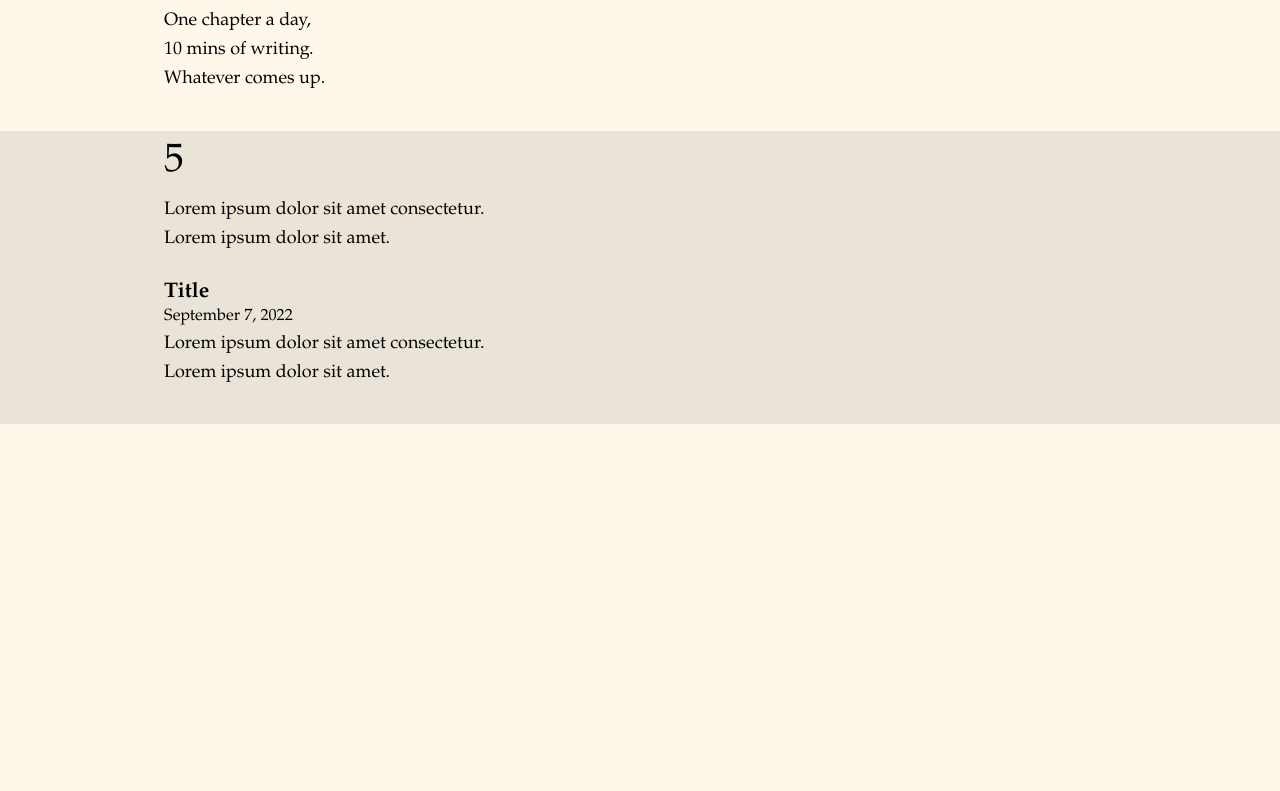
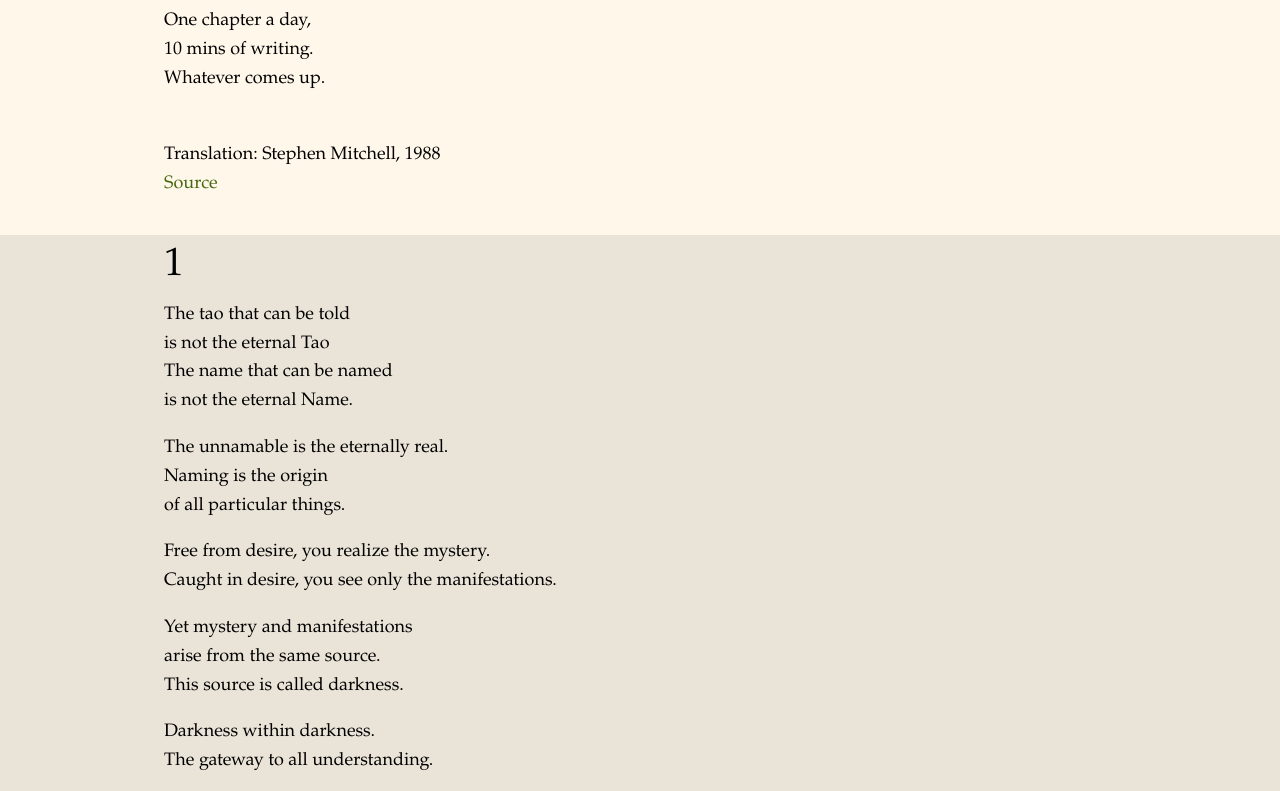
Before and after one commit to chrissoncrant/tao-te-ching, a plain HTML site: page index.html in a window 1280 px wide. Shown: the part 161-952 px from the top of the page. Before the commit the page ends 800 px from the top, so only its background shows below. Drawn offline with Linux system fonts and the light colour scheme.

Commit message:
added cited section; added first day

```diff
--- a/index.html
+++ b/index.html
@@ -28,22 +28,64 @@
                 <p>Whatever comes up.</p>
             </div>
         </section>
+
+        <section class="page-section source-section">
+            <div class="inner-column">
+                <p>Translation: Stephen Mitchell, 1988</p>
+                <cite><a href="https://ttc.tasuki.org/display:Code:sm/section:1" target="_blank">Source</a></cite>
+            </div>
+        </section>
         <section class="page-section bg-one chapters-section">
             <article class="inner-column chapter-one">
                 <section class="chapter-section">
-                    <h2 class="chapter-number">5</h2>
+                    <h2 class="chapter-number">1</h2>
                     <div class="chapter-container">
-                        <p>Lorem ipsum dolor sit amet consectetur.</p>
-                        <p>Lorem ipsum dolor sit amet.</p>
+                        <div class="verse">
+                            <p>The tao that can be told</p>
+                            <p>is not the eternal Tao</p>
+                            <p>The name that can be named</p>
+                            <p>is not the eternal Name.</p>
+                        </div>
+
+                        <div class="verse">
+                            <p>The unnamable is the eternally real.</p>
+                            <p>Naming is the origin</p>
+                            <p>of all particular things.</p>
+                        </div>
+
+                        <div class="verse">
+                            <p>Free from desire, you realize the mystery.</p>
+                            <p>Caught in desire, you see only the manifestations.</p>
+                        </div>
+
+                        <div class="verse">
+                            <p>Yet mystery and manifestations</p>
+                            <p>arise from the same source.</p>
+                            <p>This source is called darkness.</p>
+                        </div>
+
+                        <div class="verse">
+                            <p>Darkness within darkness.</p>
+                            <p>The gateway to all understanding.</p>
+                        </div>
                     </div>
                 </section>
 
                 <section class="my-writing-section">
-                    <h3>Title</h3>
-                    <span class="date">September 7, 2022</span>
+                    <h3>Roots in Emptiness</h3>
+                    <span class="date">September 8, 2022</span>
                     <div class="writing-container">
-                        <p>Lorem ipsum dolor sit amet consectetur.</p>
-                        <p>Lorem ipsum dolor sit amet.</p>
+                        <p>Balance in between. We live in this pace between the names and the unnamed. We are the originators of the named, but we ourselves originate from the unnamed. The named is born out of us, yet we are born out of that which is beyond words. We share with this Source the capacity for creation. </p>
+
+                        <p>Yet this power comes with risk. The risk is disconnection from the nature of the Source, from the its subtle wonder. </p>
+
+                        <p>Our ability to name is also an ability to cage ourselves. This engagement is agitating to our spirit, for the spirit's nature is uncontainable. </p>
+
+                        <p>Our words, concepts, and ideas and our identification with these is like the hand that tries to grasp water. The water will not cooperate, and even that which does seem to cling to the hand is lost to evaporation. The being that is lost within the named will be frustrated by this. The one who is not lost sees it as it is. </p>
+
+                        <p>It is best to be rooted in that which is nameless. What is nameless is bountiful and ever present. What is named is quick to become idolized yet what is container within the name is empty space. </p>
+
+                        <p>This is only a problem when were aren't used to being rooted in the bounty that is emptiness. </p>
                     </div>
                 </section>
             </article>
--- a/style.css
+++ b/style.css
@@ -59,6 +59,7 @@ p {
 a {
     display: block;
     text-decoration: none;
+    color: #46680f;
 }
 
 p a {
@@ -66,7 +67,7 @@ p a {
     text-decoration: underline;
 }
 header {
-    background-color: rgb(162, 197, 105);
+    background-color: #a2c569;
 }
 
 header h1 {
@@ -113,9 +114,25 @@ hr {
     border: 2px solid black;
 } */
 
+.source-section a {
+    font-style: normal;
+}
+
+/* BACKGROUND SHADINGS ############### */
+
+.bg-one {
+    background-color: rgba(0, 0, 0, 0.082);
+}
+
+/* CHAPTER SECTION ################ */
+
 .chapter-number {
     font-size: 2.2em;
     font-weight: normal;
+}
+
+.verse:not(:last-child) {
+    margin-bottom: 1em;
 }
 
 span.date {
@@ -128,6 +145,10 @@ span.date {
     margin-bottom: 1.5em;
 }
 
-.bg-one {
-    background-color: rgba(0, 0, 0, 0.082);
+.writing-container {
+    margin-top: 1em;
 }
+
+.writing-container p + p {
+    margin-top: 1em;
+}
```
Also changed, not shown: images/contained.jpg (added).
